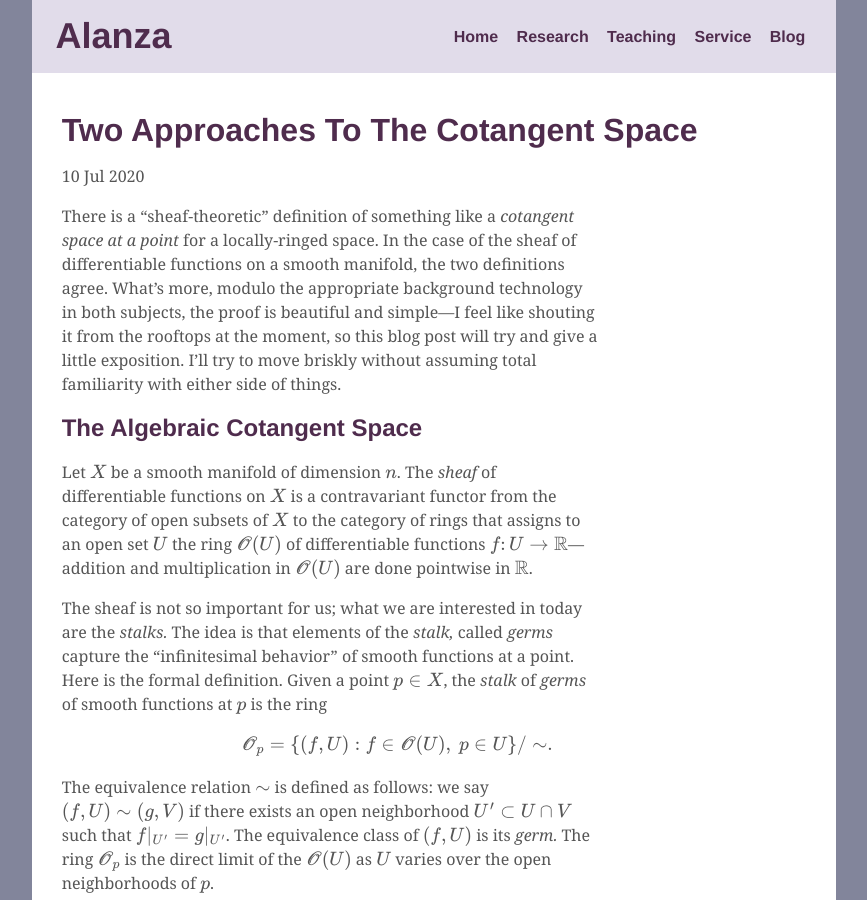
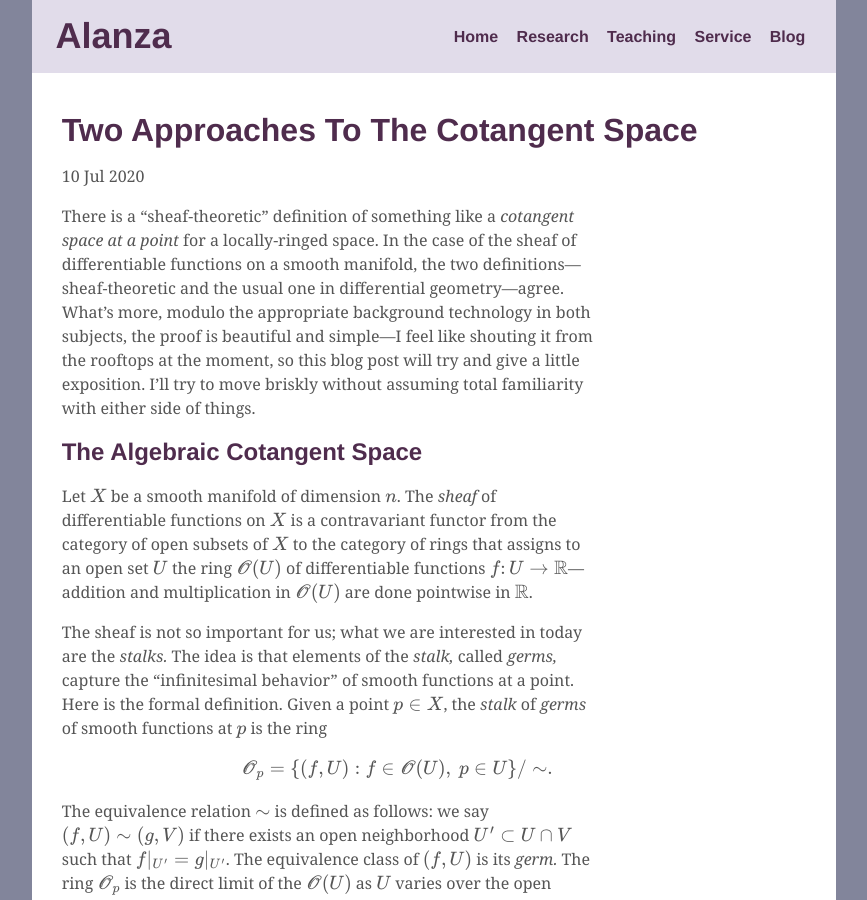
Before and after one commit to ryleelyman/Site, a Jekyll site: the page built from _posts/2020-07-10-Two-Approaches-to-the-Cotangent-Space.md, in a window 1280 px wide and 900 px high. Shown: the whole window, without its empty margins (206-1073 px from the left). Built offline with Jekyll 4.4.1, drawn with Linux system fonts in a browser that asks for light colours; formulas are drawn with MathJax 3.

Commit message:
minor edits to blog post 7/10

```diff
--- a/_posts/2020-07-10-Two-Approaches-to-the-Cotangent-Space.md
+++ b/_posts/2020-07-10-Two-Approaches-to-the-Cotangent-Space.md
@@ -5,7 +5,7 @@ math: true
 There is a "sheaf-theoretic" definition of something like a *cotangent space at a point*
 for a locally-ringed space.
 In the case of the sheaf of differentiable functions on a smooth manifold,
-the two definitions agree.
+the two definitions—sheaf-theoretic and the usual one in differential geometry—agree.
 What's more, modulo the appropriate background technology in both subjects,
 the proof is beautiful and simple—I feel like shouting it from the rooftops
 at the moment, so this blog post will try and give a little exposition.
@@ -23,7 +23,7 @@ and multiplication in $$\mathscr{O}(U)$$ are done pointwise in $$\mathbb{R}$$.
 The sheaf is not so important for us;
 what we are interested in today are the *stalks.*
 The idea is that elements of the *stalk,*
-called *germs* capture the "infinitesimal behavior"
+called *germs,* capture the "infinitesimal behavior"
 of smooth functions at a point.
 Here is the formal definition.
 Given a point $$p \in X$$,
```
Also changed, not shown: 3 other files.
